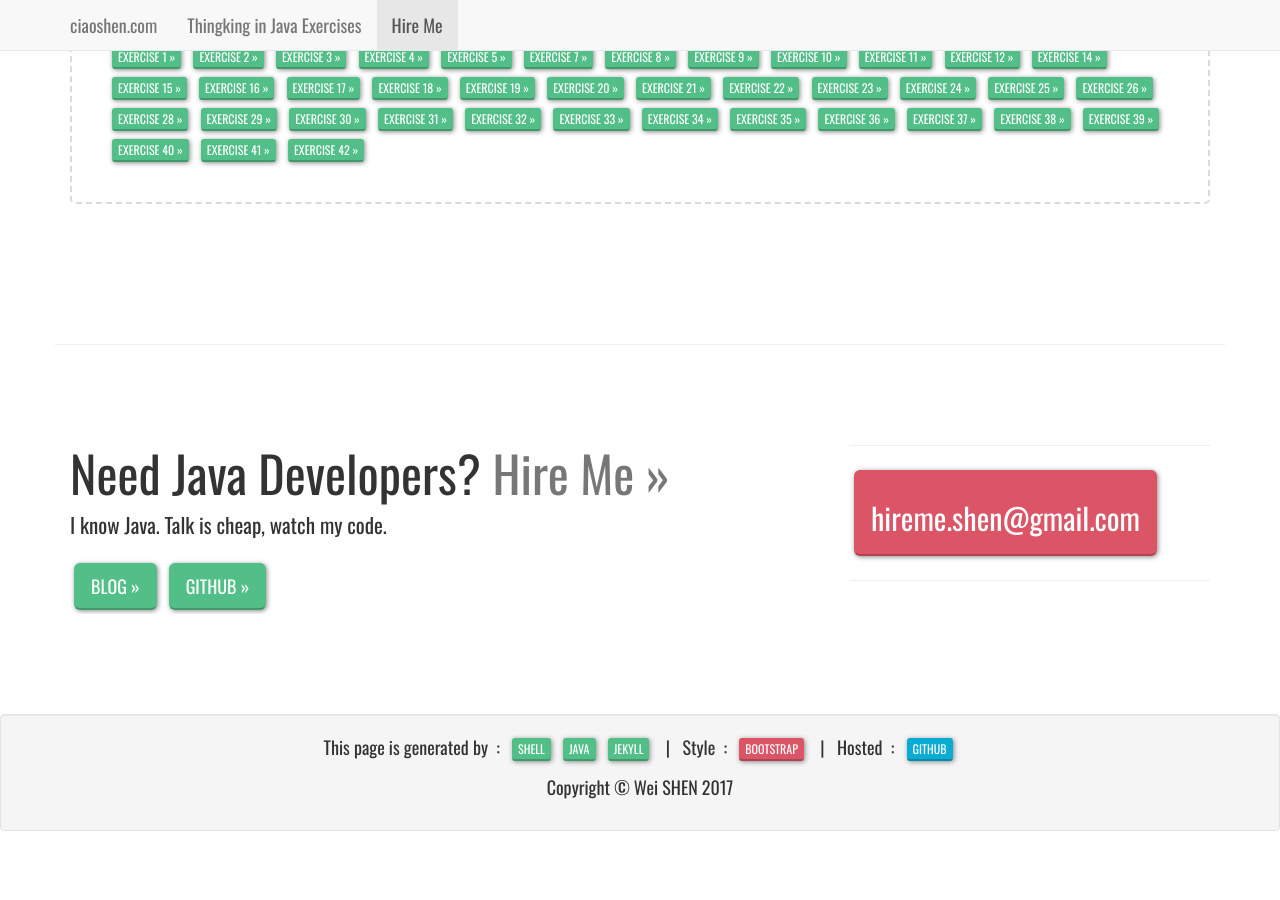
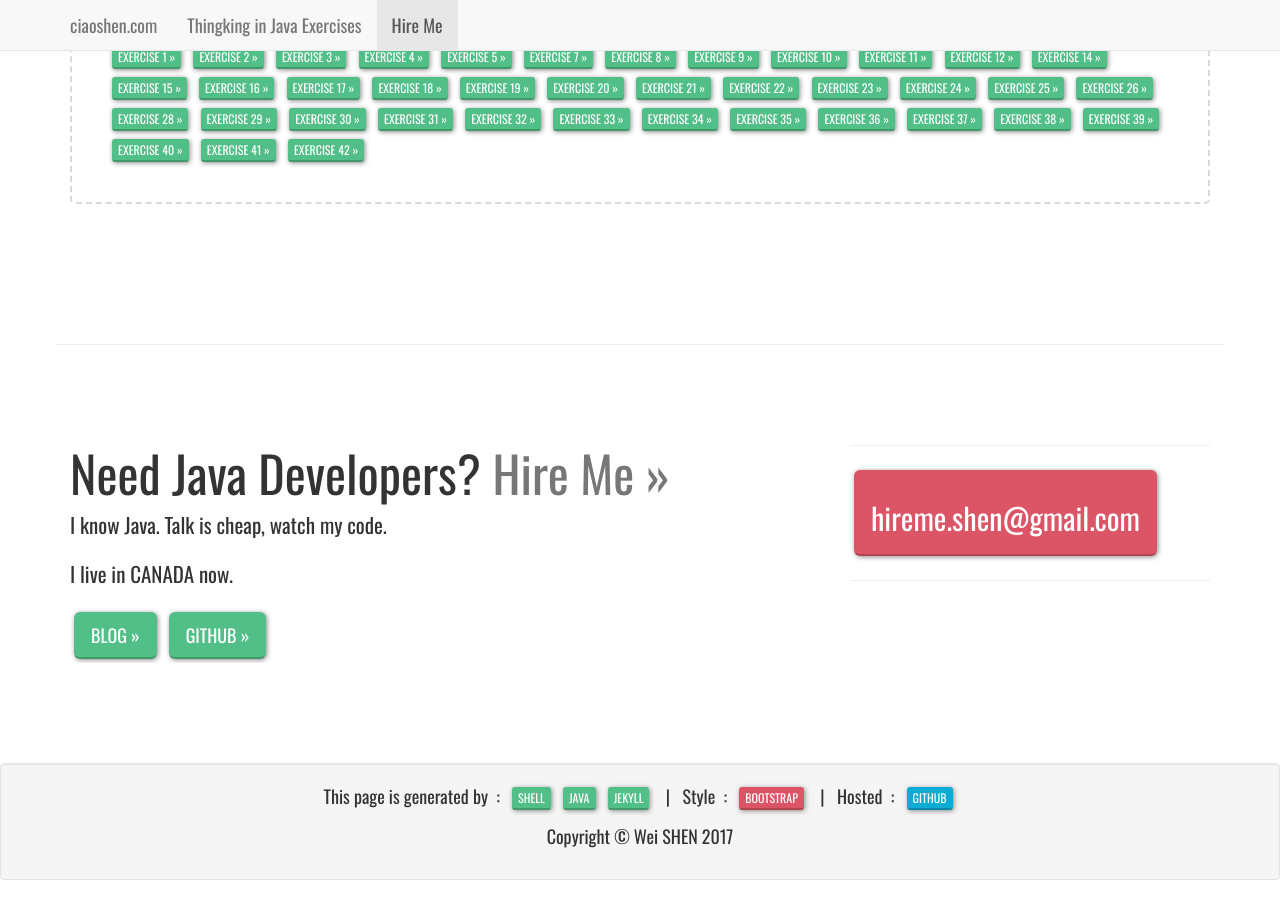
Before and after one commit to helloShen/thinkinginjava, a Jekyll site: the page built from index.html, in a window 1280 px wide and 900 px high, scrolled down 3275 px. Built offline with Jekyll 4.4.1, drawn with Linux system fonts in a browser that asks for light colours; before the commit the page ends 4126 px from its top, so only the background shows below that.

Commit message:
update personal information

```diff
--- a/_includes/hireme.html
+++ b/_includes/hireme.html
@@ -9,6 +9,7 @@
                     <span class="text-muted">Hire Me &raquo;</span>
                 </h2>
                 <p class="lead">I know Java. Talk is cheap, watch my code.</p>
+                <p class="lead">I live in CANADA now.</p>
                 <button type="button" class="btn btn-fresh text-uppercase btn-lg"><a href="https://www.ciaoshen.com">Blog &raquo;</a></button>
                 <button type="button" class="btn btn-fresh text-uppercase btn-lg"><a href="https://github.com/helloShen">Github &raquo;</a></button>
             </div>
```
